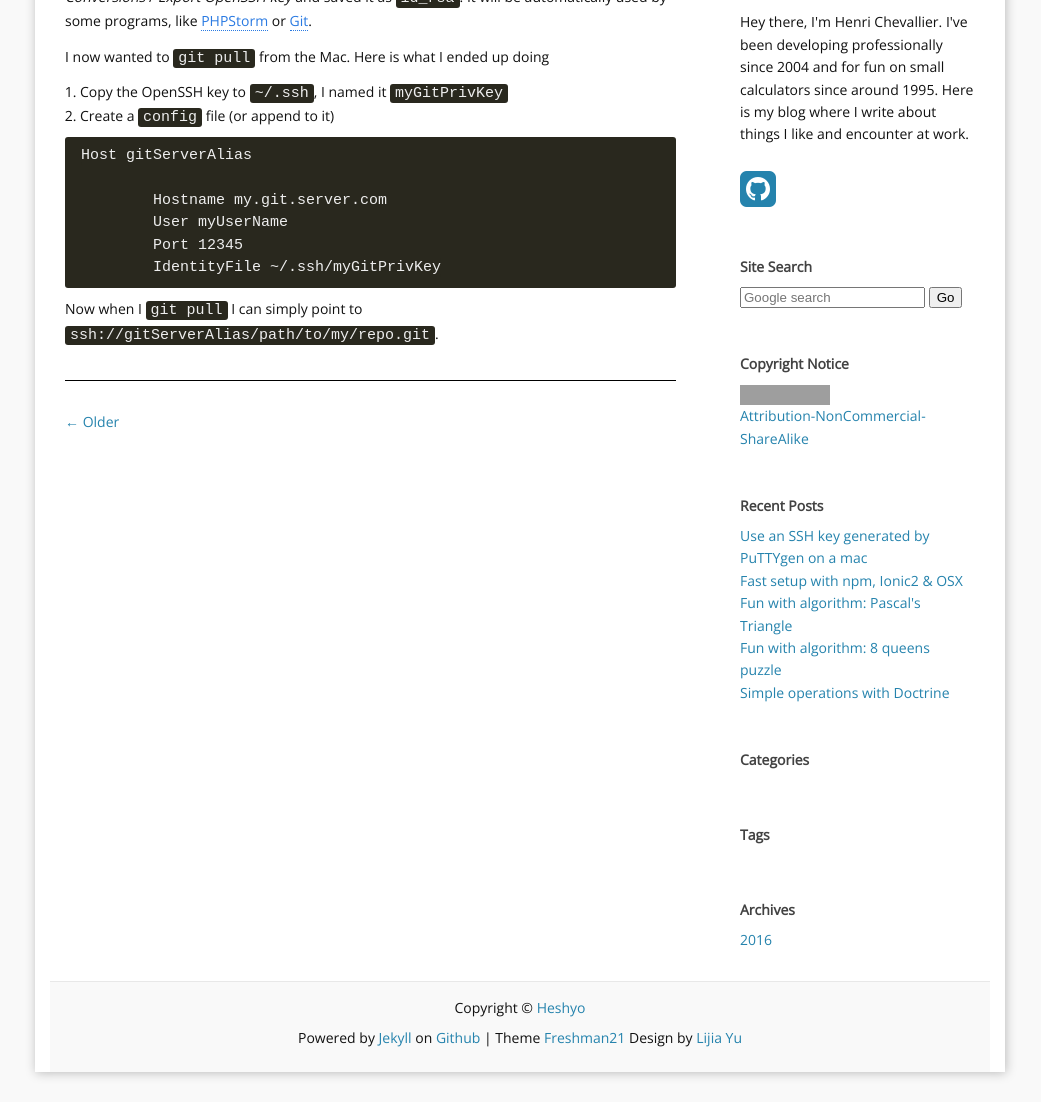
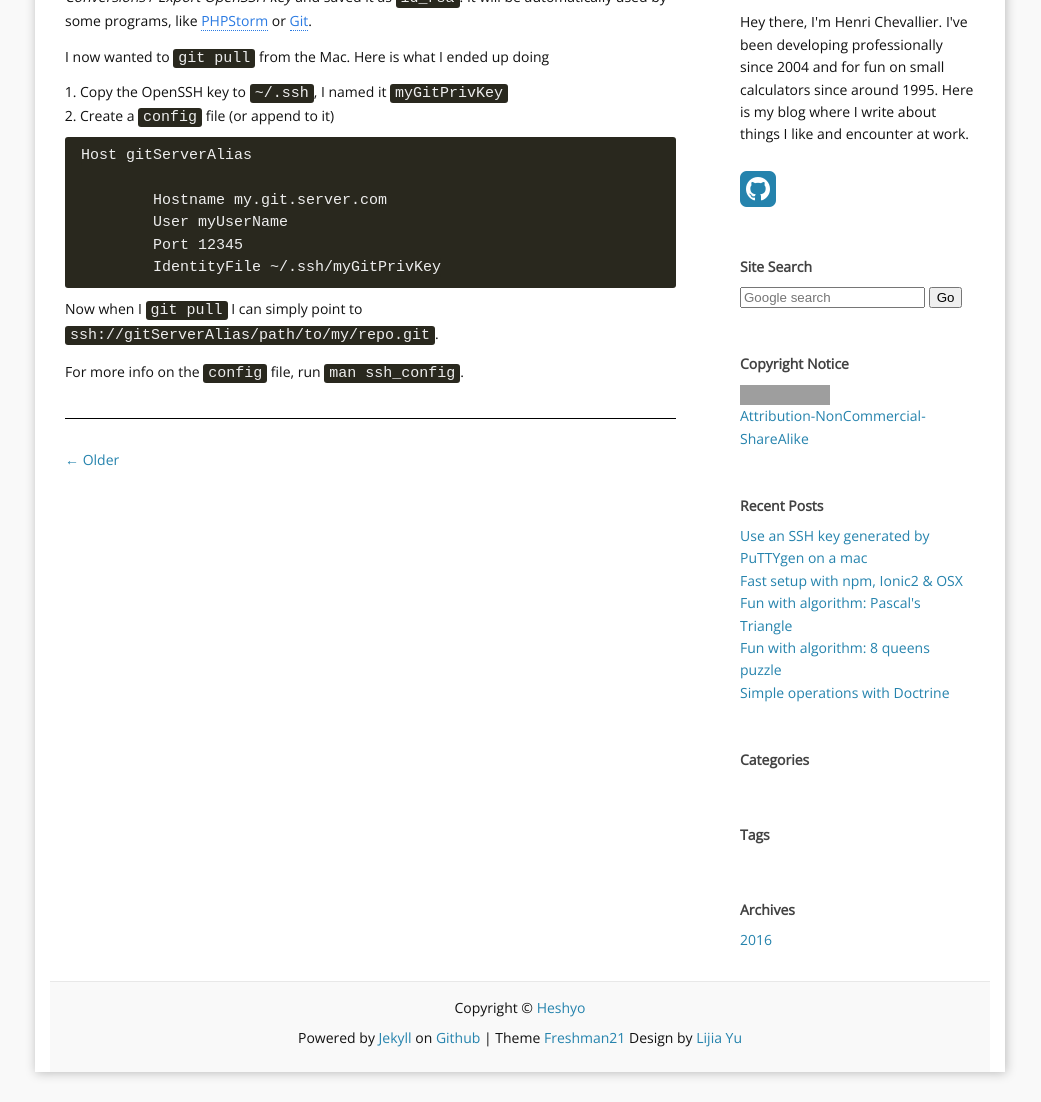
Before and after one commit to Heshyo/heshyo.github.io, a Jekyll site: the page built from _posts/2016-07-12-use-ssh-key-generated-by-puttygen-on-mac.md, in a window 1280 px wide, cut to the strip 404-1506 px from the top of the page. Shown: the whole strip, without its empty margins (120-1161 px from the left). Built offline with Jekyll 4.4.1, drawn with Linux system fonts in a browser that asks for light colours; nearby versions of some CDN libraries; comment, search, counter and statistics services are not loaded; grey boxes are pictures that could not be loaded.

Commit message:
- Improved: SSH on Mac, added `man ssh_config`

````diff
--- a/_posts/2016-07-12-use-ssh-key-generated-by-puttygen-on-mac.md
+++ b/_posts/2016-07-12-use-ssh-key-generated-by-puttygen-on-mac.md
@@ -20,3 +20,5 @@ Host gitServerAlias
 ```
 
 Now when I `git pull` I can simply point to `ssh://gitServerAlias/path/to/my/repo.git`.
+
+For more info on the `config` file, run `man ssh_config`.
````
